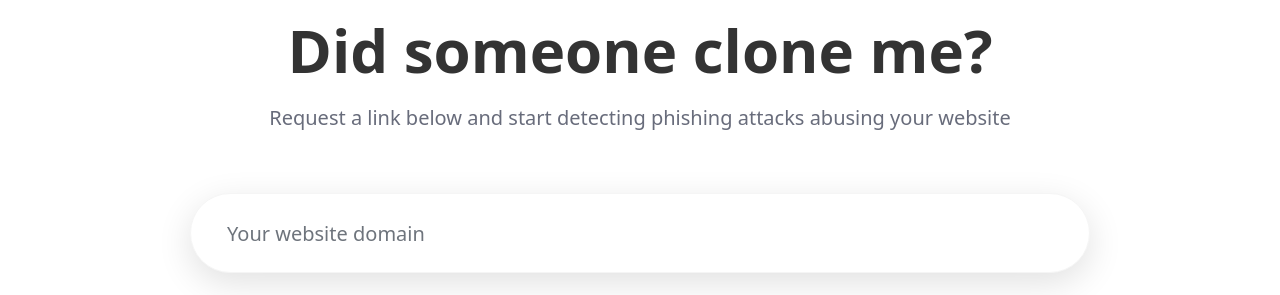
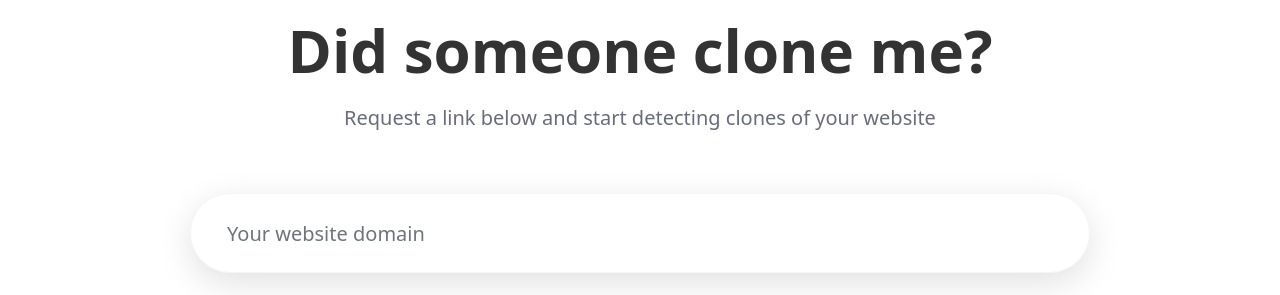
Before and after one commit to didsomeonecloneme/didsomeonecloneme.github.io, a Jekyll site: the page built from index.md, in a window 1280 px wide. Shown: the part 245-540 px from the top of the page. Built offline with Jekyll 4.4.1, drawn with Linux system fonts in a browser that asks for light colours.

Commit message:
Update index.md

```diff
--- a/index.md
+++ b/index.md
@@ -4,7 +4,7 @@ width: expand
 title: Detect Phishing Attacks
 hero:
     title: Did someone clone me?
-    subtitle: Request a link below and start detecting phishing attacks abusing your website
+    subtitle: Request a link below and start detecting clones of your website
     search: true
     image: dscm.png
 image: /uploads/dscm_sm.png
```
